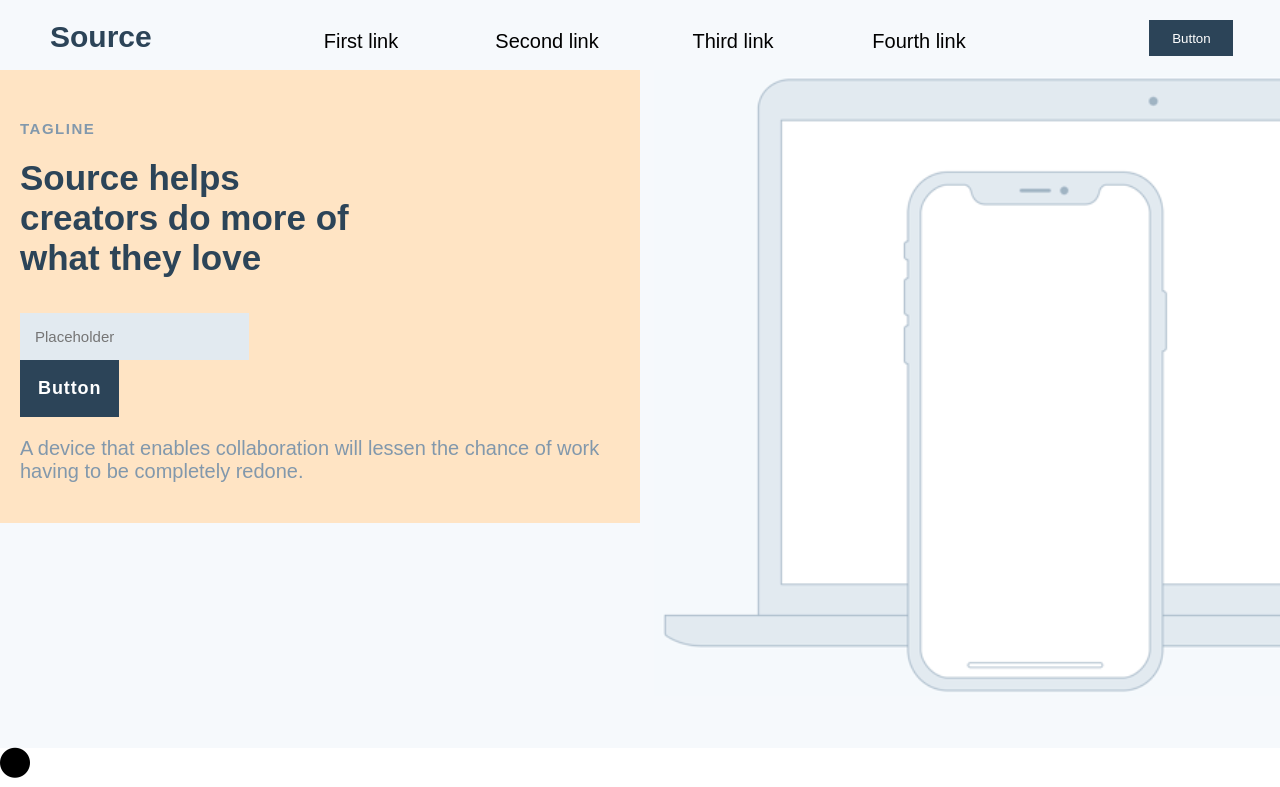
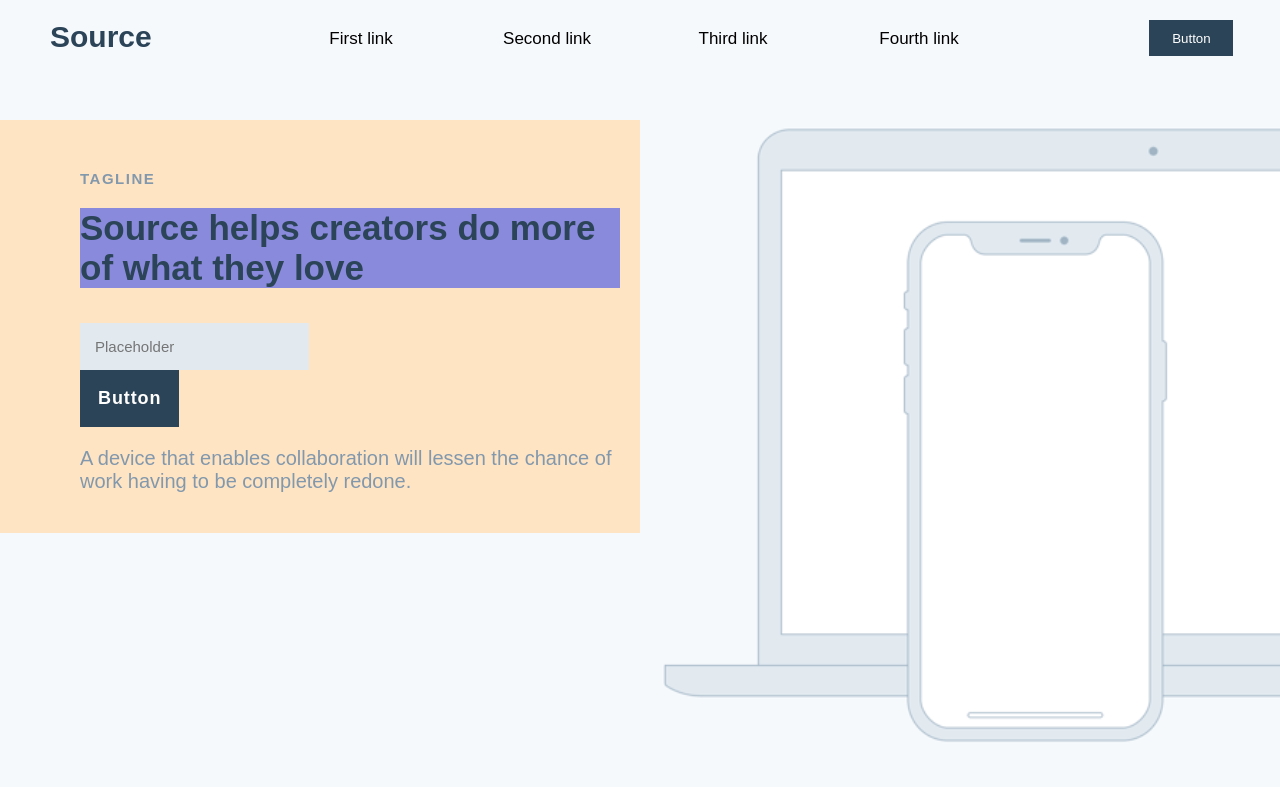
Before and after one commit to jcs-denverdev/copy-of-source, a plain HTML site: page index.html in a window 1280 px wide. Shown: the top 787 px of the page. Drawn offline with Linux system fonts and the light colour scheme.

Commit message:
intro heading 100% width, padding left on whole section elements

```diff
--- a/style.css
+++ b/style.css
@@ -124,7 +124,7 @@ header nav ul li {
     float: left;
     width: 25%;
     list-style: none;
-    font-size: 2em;
+    font-size: 1.7em;
     padding: .5em;
     text-align: center;
   }
@@ -153,6 +153,7 @@ main .intro {
 
   @media (min-width: 981px) {
     float: left;
+    padding-top: 50px;
   }
 }
 
@@ -163,6 +164,7 @@ main .intro_tagline-heading {
   @media (min-width: 981px) {
     float: left;
     width: 50%;
+    padding-left: 8em;
   }
 }
 
@@ -180,6 +182,11 @@ main section h1 {
   margin-top: .6em;
   font-size: 3.5rem;
   width: 60%;
+
+  @media (min-width: 981px) {
+    width: 100%;
+    background-color: rgb(138, 138, 221);
+  }
 }
 
 .intro_tagline-heading form input {
@@ -212,6 +219,10 @@ main section h1 {
     float: left;
     width: 50%;
   }
+}
+
+.img-container_intro img {
+
 }
 
 /******************************************
```
